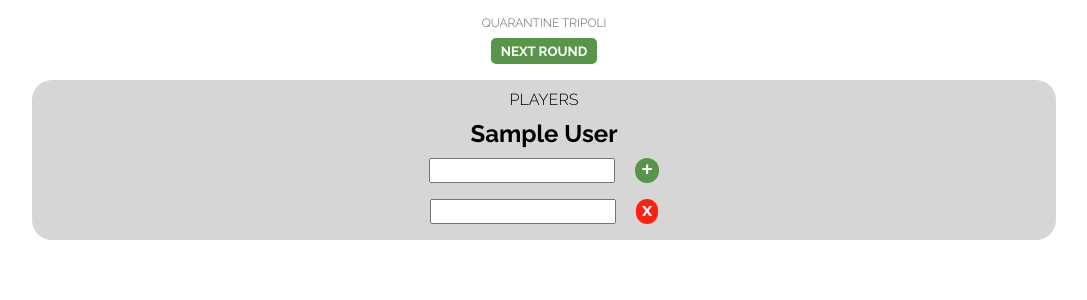
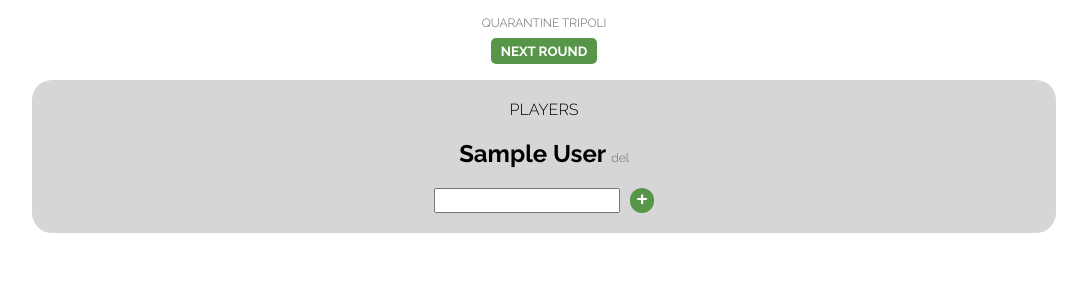
Before and after one commit to zoemarschner/quarantine-tripoli, a Flask app: template app/templates/admin.html in a window 1280 px wide. Shown: the top 300 px of the page, without its empty margins (96-1183 px from the left). Run offline with Flask 2, Linux system fonts and the light colour scheme; the template is opened without the code that fills it: values that come from a table or form of the project are taken from there, others are empty; tables that the repository leaves empty hold one stand-in row (values such as "Sample post").

Commit message:
neater deletion of users, formatting fixes, polling for next round

```diff
--- a/app/routes.py
+++ b/app/routes.py
@@ -1,4 +1,4 @@
-from flask import render_template, redirect, url_for, request, abort
+from flask import render_template, redirect, url_for, request, abort, jsonify
 from sqlalchemy.orm.exc import NoResultFound
 from app import app, db
 from app.models import User, Setting
@@ -47,6 +47,16 @@ def delete_user():
 	db.session.commit()
 
 	return redirect(url_for('admin'))
+
+@app.route('/admin/user/<name>', methods = ['DELETE'])
+def user_delete(name):
+
+	users = User.query.filter_by(name=name)
+	for user in users:
+		db.session.delete(user)
+	db.session.commit()
+
+	return ''
 
 
 @app.route('/admin/next', methods = ['POST'])
@@ -112,6 +122,14 @@ def user_next(username):
 
 	return redirect(url_for('user', username=username))
 
+@app.route('/<username>/ready', methods = ['GET'])
+def user_ready(username):
+	users = User.query.filter_by(name=username)
+	ready = True;
+	for user in users:
+		ready = ready and user.ready
+	return jsonify(ready=ready)
+
 @app.route('/<username>/faceup/<i>', methods = ['POST'])
 def user_faceup(username, i):
 	i = int(i)
--- a/app/static/styles.css
+++ b/app/static/styles.css
@@ -40,33 +40,32 @@
 .users {
 	background: #d6d6d6;
 	width: 80vw;
-	display: flex;
-	flex-direction: column;
-	align-items: center;
+	display: block;
+	/*flex-direction: column;*/
+	/*align-items: center;*/
 	border-radius: 20px;
 }
+
 .users > p {
-	margin: 0;
-	padding: 10px 0px 0px 0px;
+	text-align: center;
+	font-family: 'Raleway', sans-serif;
 }
 
-.names > p {
-	margin: 0;
-	padding: 10px 0px 0px 0px;
+.users > p.name {
+	margin: 10px 0px 10px 0px;
 	font-size: 1.5em;
-	text-align: center;
-	font-family: 'Raleway', sans-serif;
 	font-weight: bolder;
 }
 
-.names > p:last-child {
-	margin: 0;
-	padding: 10px 0px 10px 0px;
-
+.users > p.name > .deleter {
+	font-size: 50%;
+	font-weight: lighter;
+	text-decoration: none;
+	color: #666;
 }
 
-.users-header {
-	font-family: 'Raleway', sans-serif;
+p.users-header {
+	margin: 20px 0px 20px 0px;
 	font-weight: lighter;
 	text-transform: uppercase;
 }
@@ -86,7 +85,7 @@
 	font-weight: bolder;
 	border:none;
 	color:white;
-	background: #ff2010;
+	background: #cc0202;
 	font-size: 1.2em;
 	padding-bottom: 3;
 	padding-top: 0;
@@ -96,10 +95,11 @@
 .input {
 	font-family: 'Raleway', sans-serif;
 	font-size: 1em;
-	margin-right: 20px;
+	margin-right: 10px;
 }
 
 .form {
+	margin: 20px 0px 20px 0px;
 	display: flex;
 	justify-content: center;
 }
--- a/app/templates/admin.html
+++ b/app/templates/admin.html
@@ -7,22 +7,14 @@
 
 <div class=users>
 	<p class="users-header"> players </p>
-	<div class=names>
-		{% for user in users %}
-		    <p class=name>{{ user.name }}</p>
-		{% endfor %}
-	</div>
+	{% for user in users %}
+	    <p class=name>{{ user.name }} <a href='#' class=deleter onclick="del_user(event, '{{ user.name }}')">del</a></p>
+	{% endfor %}
 	<form action="/admin/add" method="post">
 		<div class=form>
 		    <input class=input id="name" type="text" name="name" value="">
 		    <input class="add-button" type="submit" value="+">
 		</div>
 	</form>
-	<form action="/admin/delete" method="post">
-		<div class=form>
-		    <input class=input id="name" type="text" name="name" value="">
-		    <input class="delete-button" type="submit" value="x">
-		</div>
-	</form>
 </div>
 {% endblock %}
--- a/app/templates/base-hand.html
+++ b/app/templates/base-hand.html
@@ -7,7 +7,7 @@
 	    <img class=card
              height="139.61352657px" width="100px"
              src="{{ url_for('static', filename = ('back' if mask[loop.index0] == '1' else card) + '.png') }}"
-             onclick="foo('{{ name }}', {{ loop.index0 }}, {{ mask[loop.index0] }})"/>
+             onclick="flip_card('{{ name }}', {{ loop.index0 }}, {{ mask[loop.index0] }})"/>
 	{% endfor %}
 </div>
 {% endblock %}
--- a/app/templates/base.html
+++ b/app/templates/base.html
@@ -11,10 +11,30 @@
 		</div>
 	</body>
 	<script>
-		function foo(name, i, up) {
+		function flip_card(name, i, up) {
 			let url = `/${name}/${up ? "faceup" : "facedown"}/${i}`;
 			fetch(url, { method: "POST"})
-			.then(() => { location.reload() })
+			.then(() => { window.location.href = window.location.href });
 		}
+		function del_user(event, name) {
+			let url = `/admin/user/${name}`;
+			fetch(url, { method: "DELETE"})
+			.then(() => { window.location.href = window.location.href });
+			event.preventDefault();
+		}
+		{% if ready %}
+			window.onload = function () {
+				window.setInterval(function () {
+					let url = '/{{ name }}/ready';
+					fetch(url)
+					.then(response => response.json())
+					.then(data => {
+						if (!data.ready)
+							window.location.reload();
+					})
+					.catch(err => console.log('err', err));
+				}, 1000)
+			}
+		{% endif %}
 	</script>
 <html>
```
